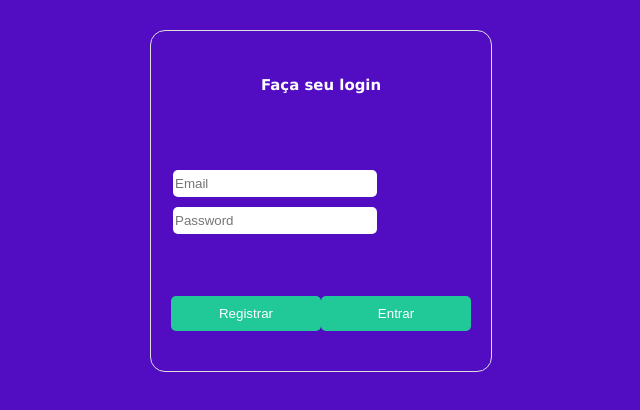
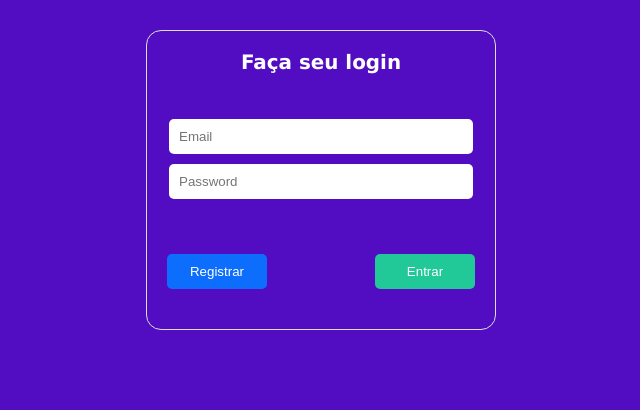
Before and after one commit to elton0022/animated-login, a plain HTML site: page index.html in a window 1280 px wide. Shown: the whole page, without its empty margins (319-959 px from the left). Drawn offline with Linux system fonts and the light colour scheme.

Commit message:
align inputs

```diff
--- a/index.html
+++ b/index.html
@@ -18,8 +18,8 @@
             <input type="password" placeholder="Password">
         </div>
         <div class="card-footer">
-            <button id="button-register">Registrar</button>
-            <button id="button-enter">Entrar</button>
+            <button id="register">Registrar</button>
+            <button id="enter">Entrar</button>
         </div>
     </div>
     <script src="script.js"></script>
--- a/style.css
+++ b/style.css
@@ -1,12 +1,20 @@
-html, body{
+*{
+    margin: 0;
+    padding: 0;
+    outline: 0;
+    box-sizing: border-box;
+}
+
+body{
     background-color: #520dc2;
+    font-family: Verdana, Arial, Helvetica, sans-serif;
+    -webkit-font-smoothing: antialiased , !important;
     color: #fff;
-    font-family: Verdana, Arial, Helvetica, sans-serif;
 }
 
 .card{
     width: 100%;
-    max-width: 300px;
+    max-width: 350px;
     height: 300px;
     margin: 30px auto;
     padding: 20px;
@@ -19,7 +27,7 @@ html, body{
 
 .card-header{
     text-align: center;
-    font-size: 18px;
+    font-size: 24px;
 }
 
 .card-body{
@@ -33,8 +41,8 @@ html, body{
 .card-body input{
     margin-bottom: 10px;
     width: 100%;
-    max-width: 200px;
-    height: 25px;
+    height: 35px;
+    padding: 10px;
     border: 0px solid;
     border-radius: 5px;
 }
@@ -48,14 +56,21 @@ html, body{
     margin-bottom: 20px;
 }
 
-.card-footer button{
+button{
     width: 100%;
-    max-width: 200px;
+    max-width: 100px;
     height: 35px;
     padding: 10px;
     border: 0px;
     border-radius: 5px;
-    background-color: #20c997;
     color: white;
     cursor: pointer;
 }
+
+button#register{
+    background: #0d6efd;
+}
+
+button#enter{
+    background: #20c997;
+}
```
